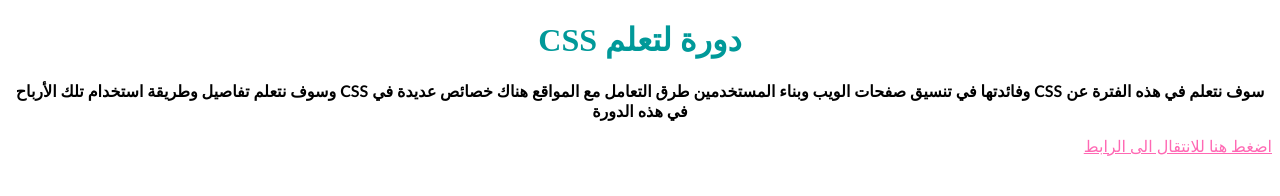
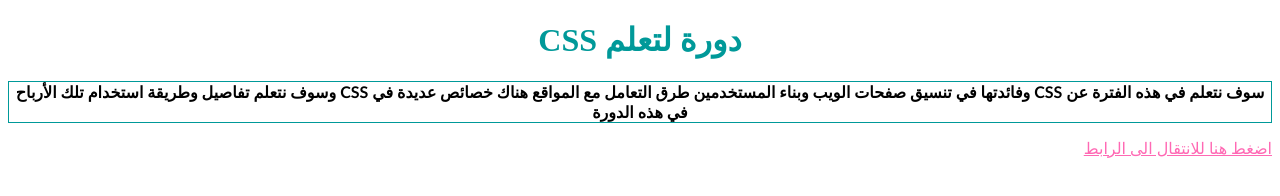
Before and after one commit to khalidharbi/css_course, a plain HTML site: page index.html in a window 1280 px wide. Drawn offline with Linux system fonts and the light colour scheme.

Commit message:
add lines

```diff
--- a/style.css
+++ b/style.css
@@ -8,6 +8,9 @@
     text-align: center;
     font-family: 'Gill Sans', 'Gill Sans MT', Calibri, 'Trebuchet MS', sans-serif,Arial, Helvetica, sans-serif, system-ui, -apple-system, BlinkMacSystemFont, 'Segoe UI', Roboto, Oxygen, Ubuntu, Cantarell, 'Open Sans', 'Helvetica Neue', sans-serif;
     font-weight: bold;
+    border-style: solid;
+    border-width: 1px;
+    border-color: #009999;
  }
 
  a {
```
